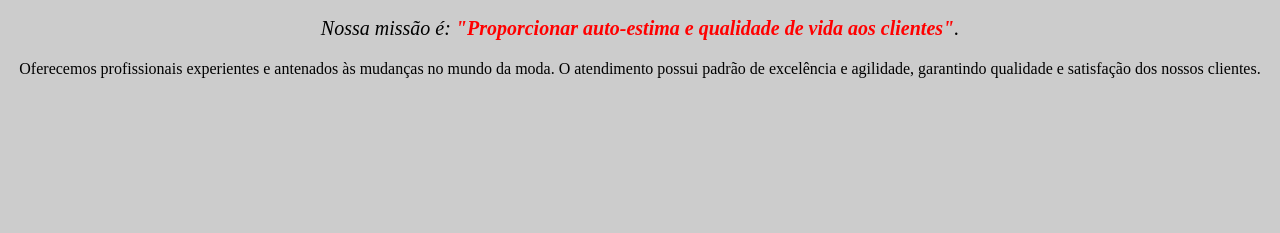
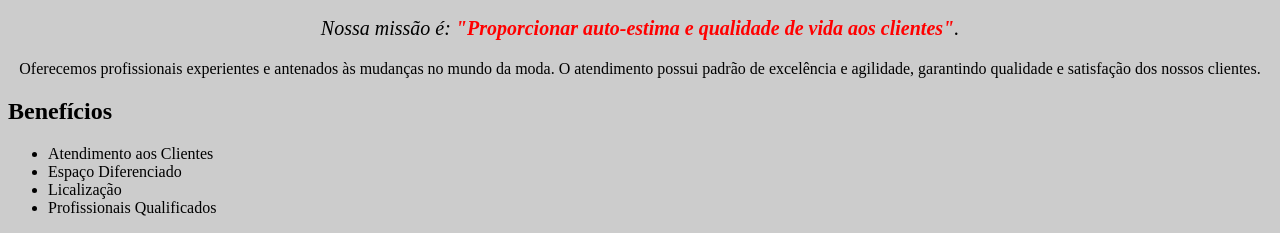
Before and after one commit to RAdrianoDev/Front-end, a plain HTML site: page index.html in a window 1280 px wide. Shown: the part 605-838 px from the top of the page. Before the commit the page ends 800 px from the top, so only its background shows below. Drawn offline with Linux system fonts and the light colour scheme.

Commit message:
aula 04 finalizada

```diff
--- a/index.html
+++ b/index.html
@@ -16,5 +16,14 @@
         <p id="missao"><em>Nossa missão é: <strong>"Proporcionar auto-estima e qualidade de vida aos clientes"</strong>.</em></p>
 
         <p>Oferecemos profissionais experientes e antenados às mudanças no mundo da moda. O atendimento possui padrão de excelência e agilidade, garantindo qualidade e satisfação dos nossos clientes.</p>
+
+        <h2>Benefícios</h2>
+
+        <ul>
+            <li>Atendimento aos Clientes</li>
+            <li>Espaço Diferenciado</li>
+            <li>Licalização</li>
+            <li>Profissionais Qualificados</li>
+        </ul>
     </body>
 </html>
--- a/style.css
+++ b/style.css
@@ -3,7 +3,7 @@ body {
 }
 
 #banner {
-     width: 100%;
+    width: 100%;
 }
 
 h1 {
```
